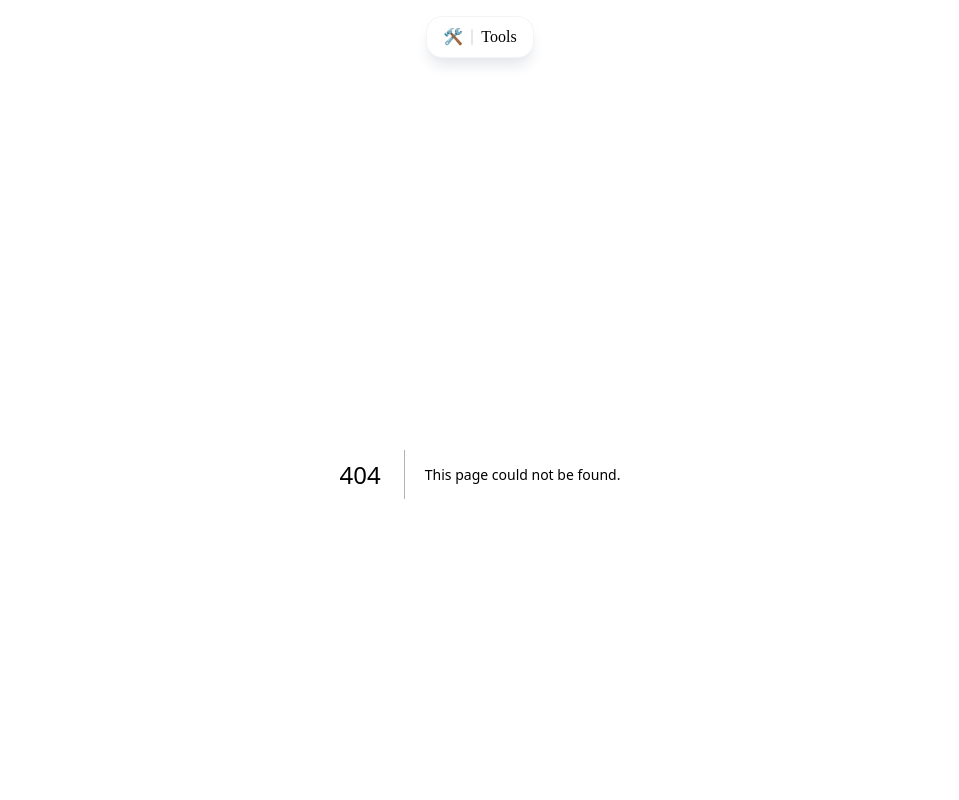
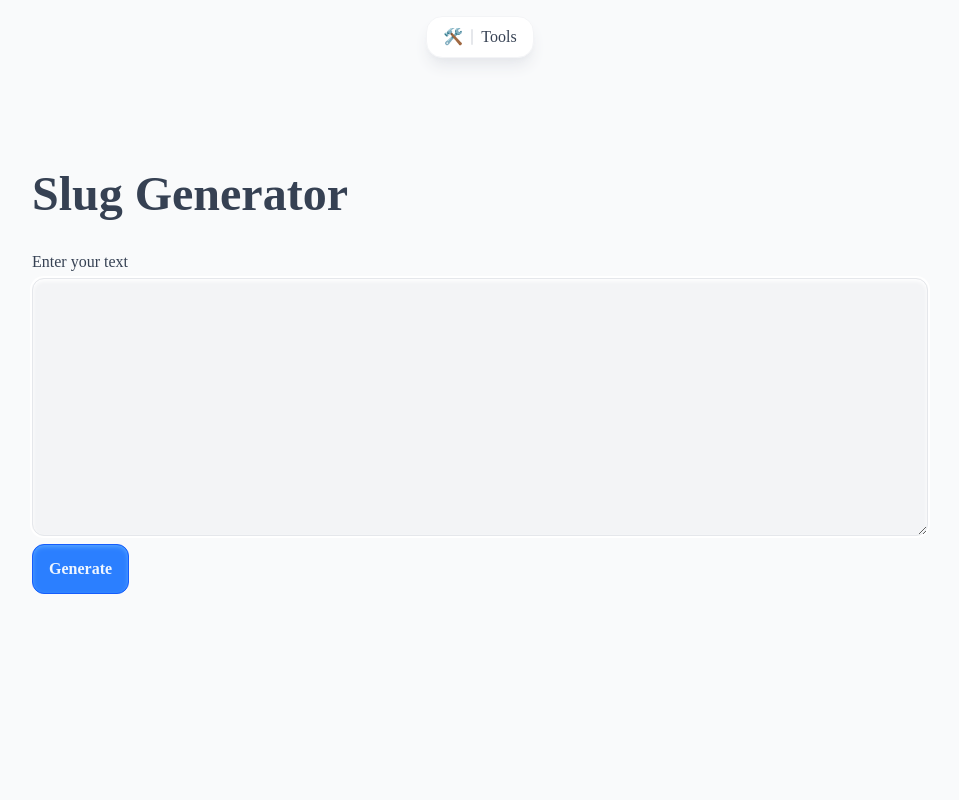
Before and after one commit to miracleio/dev-tools, a Next.js app: page /slug-generator in a window 1280 px wide. Before the commit this address had no page. Shown: the top 800 px of the page, without its empty margins (160-1119 px from the left). Built offline with nearby package versions, Linux system fonts and the light colour scheme; a web font is replaced by a local one.

Commit message:
feat: Add Slug Generator component and form for generating URL-friendly slugs

```diff
--- a/app/page.tsx
+++ b/app/page.tsx
@@ -8,6 +8,12 @@ const pages = [
     href: "/types-generator",
     emoji: "🧬",
     description: "Generate TypeScript types from JSON data.",
+  },
+  {
+    title: "Slug Generator",
+    href: "/slug-generator",
+    emoji: "🔗",
+    description: "Generate URL-friendly slugs from text.",
   },
 ];
 
--- /dev/null
+++ b/app/slug-generator/page.tsx
@@ -0,0 +1,24 @@
+import SlugGeneratorForm from "@/components/SlugGenerator/Form";
+import { Metadata } from "next";
+
+export const metadata: Metadata = {
+  title: "Slug Generator",
+  description: "Generate URL-friendly slugs from text.",
+};
+
+export default function TypesGeneratorPage() {
+  return (
+    <main>
+      <section className="site-section">
+        <div className="wrapper">
+          <header className="section-header">
+            <h1 className="text-3xl lg:text-5xl font-bold">Slug Generator</h1>
+          </header>
+          <div className="py-8">
+            <SlugGeneratorForm />
+          </div>
+        </div>
+      </section>
+    </main>
+  );
+}
--- /dev/null
+++ b/components/SlugGenerator/Form.tsx
@@ -0,0 +1,75 @@
+"use client";
+
+import * as Yup from "yup";
+import { useFormik } from "formik";
+import Spinner from "@/components/Spinner";
+import { useState } from "react";
+import generateSlug from "@/utils/generateSlug";
+
+const SlugGeneratorForm = () => {
+  const [slug, setSlug] = useState("");
+  const [error, setError] = useState<string | null>(null);
+  const [loading, setLoading] = useState(false);
+
+  const formik = useFormik({
+    initialValues: {
+      data: "",
+    },
+    validationSchema: Yup.object({
+      data: Yup.string().required("Required"),
+    }),
+    onSubmit: async (values) => {
+      setLoading(true);
+      try {
+        const generatedSlug = generateSlug(values.data);
+        setSlug(generatedSlug);
+      } catch (error) {
+        console.error("Error generating slug:", error);
+        setError((error as Error).message);
+      } finally {
+        setLoading(false);
+      }
+    },
+  });
+
+  return (
+    <div>
+      <form onSubmit={formik.handleSubmit}>
+        <div className="wrapper flex flex-col gap-2">
+          <div className="flex-col flex gap-1">
+            <label htmlFor="data">Enter your text</label>
+            <textarea
+              id="data"
+              cols={30}
+              rows={10}
+              {...formik.getFieldProps("data")}
+              className="form-input"
+            ></textarea>
+            {formik.touched.data && formik.errors.data ? (
+              <p className="text-red-500">{formik.errors.data}</p>
+            ) : null}
+          </div>
+          <div className="action-cont">
+            <button type="submit" className="btn primary" disabled={loading}>
+              <span>Generate</span>
+              <Spinner loading={loading} />
+            </button>
+          </div>
+        </div>
+      </form>
+
+      {/* Display Errors */}
+      {error && <p className="text-red-500 mt-2">{error}</p>}
+
+      {/* Display Generated Types */}
+      {slug && (
+        <div className="card mt-8">
+          <h3 className="font-bold">Generated Slug:</h3>
+          <pre className="whitespace-pre-wrap text-sm">{slug}</pre>
+        </div>
+      )}
+    </div>
+  );
+};
+
+export default SlugGeneratorForm;
--- a/components/TypesGenerator/Form.tsx
+++ b/components/TypesGenerator/Form.tsx
@@ -75,7 +75,7 @@ const TypesGeneratorForm = () => {
 
       {/* Display Generated Types */}
       {generatedTypes && (
-        <div className="generated-code mt-4 p-4 bg-gray-100 border rounded">
+        <div className="card mt-8">
           <h3 className="font-bold">Generated TypeScript:</h3>
           <pre className="whitespace-pre-wrap text-sm">{generatedTypes}</pre>
         </div>
--- /dev/null
+++ b/utils/generateSlug.ts
@@ -0,0 +1,12 @@
+type GenerateOptions = {
+  useUnderScore: boolean;
+};
+
+const generateSlug = (text: string, options?: GenerateOptions) => {
+  return text
+    .toLowerCase()
+    .replace(/ /g, options?.useUnderScore ? "_" : "-")
+    .replace(/[^\w-]+/g, "");
+};
+
+export default generateSlug;
```
